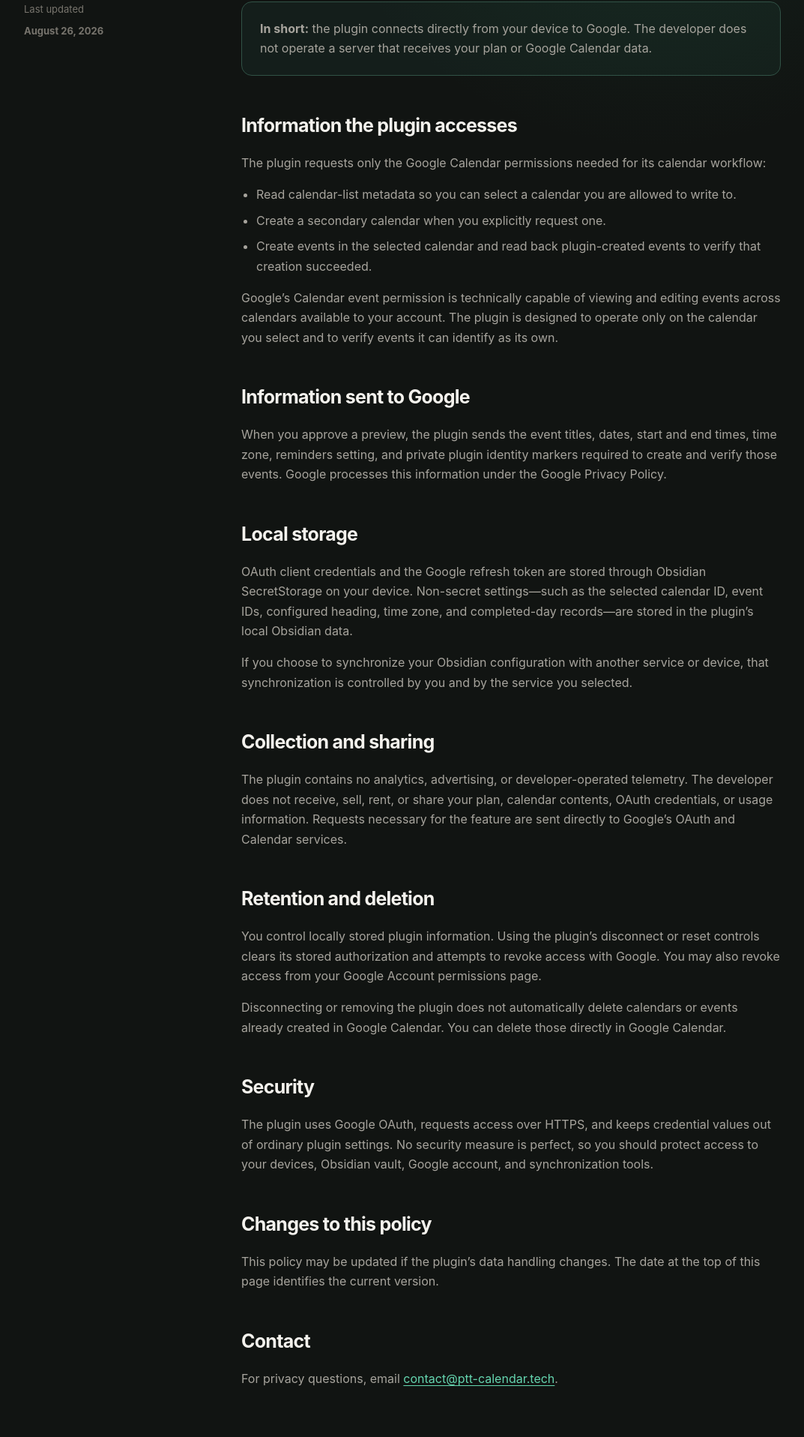
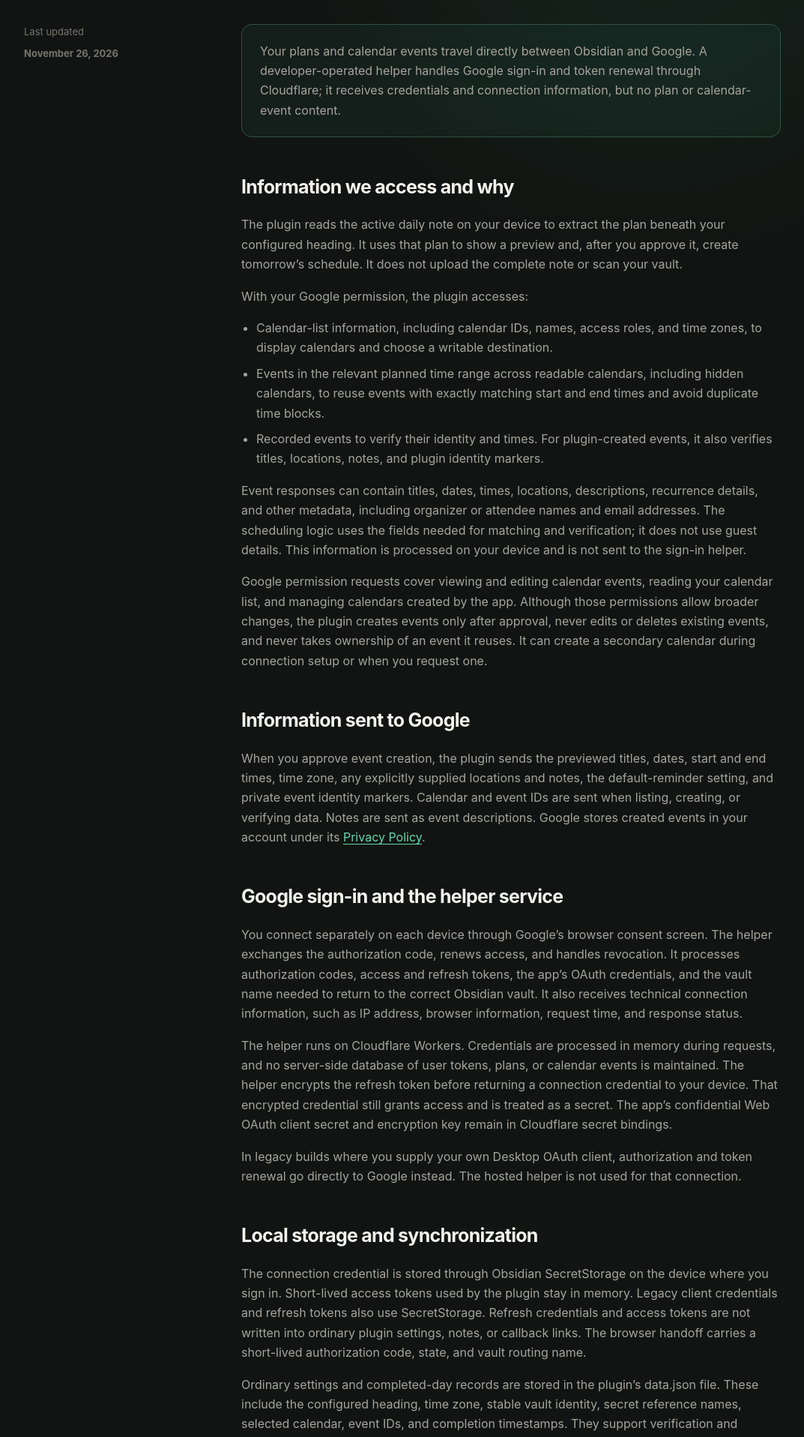
Before and after one commit to rixerpixer007/PTTCalendarWebsite, a Next.js app: page /privacy in a window 1280 px wide. Shown: the part 475-2391 px from the top of the page at 75% size, without its empty margins (48-1121 px from the left). Built offline with nearby package versions, Linux system fonts and the light colour scheme.

Commit message:
Update Google OAuth privacy disclosures and policy checks

```diff
--- a/app/layout.tsx
+++ b/app/layout.tsx
@@ -4,6 +4,8 @@ import './globals.css';
 import { siteConfig } from './site-config';
 
 export const metadata: Metadata = {
+	metadataBase: new URL(`https://${siteConfig.domain}`),
+	robots: { index: true, follow: true },
 	title: {
 		default: siteConfig.name,
 		template: `%s | ${siteConfig.name}`,
--- a/app/privacy/page.tsx
+++ b/app/privacy/page.tsx
@@ -3,7 +3,8 @@ import { siteConfig } from '../site-config';
 
 export const metadata: Metadata = {
 	title: 'Privacy policy',
-	description: `How ${siteConfig.name} accesses, uses, and stores Google Calendar data.`,
+	description: `How ${siteConfig.name} handles Google Calendar information, sign-in credentials, and local plugin data.`,
+	alternates: { canonical: '/privacy/' },
 };
 
 export default function PrivacyPolicy() {
@@ -12,7 +13,7 @@ export default function PrivacyPolicy() {
 			<header className="legal-header">
 				<p className="section-label">Privacy</p>
 				<h1>Privacy policy</h1>
-				<p>This policy explains how {siteConfig.name} handles information when you connect the Obsidian plugin to Google Calendar.</p>
+				<p>This policy covers {siteConfig.name}, its Obsidian plugin, this website, and the Google sign-in helper operated by the plugin’s developer at auth.ptt-calendar.tech.</p>
 			</header>
 
 			<div className="legal-content">
@@ -22,55 +23,70 @@ export default function PrivacyPolicy() {
 				</aside>
 				<article className="prose">
 					<section className="callout">
-						<p><strong>In short:</strong> the plugin connects directly from your device to Google. The developer does not operate a server that receives your plan or Google Calendar data.</p>
+						<p>Your plans and calendar events travel directly between Obsidian and Google. A developer-operated helper handles Google sign-in and token renewal through Cloudflare; it receives credentials and connection information, but no plan or calendar-event content.</p>
 					</section>
 
 					<section>
-						<h2>Information the plugin accesses</h2>
-						<p>The plugin requests only the Google Calendar permissions needed for its calendar workflow:</p>
+						<h2>Information we access and why</h2>
+						<p>The plugin reads the active daily note on your device to extract the plan beneath your configured heading. It uses that plan to show a preview and, after you approve it, create tomorrow’s schedule. It does not upload the complete note or scan your vault.</p>
+						<p>With your Google permission, the plugin accesses:</p>
 						<ul>
-							<li>Read calendar-list metadata so you can select a calendar you are allowed to write to.</li>
-							<li>Create a secondary calendar when you explicitly request one.</li>
-							<li>Create events in the selected calendar and read back plugin-created events to verify that creation succeeded.</li>
+							<li>Calendar-list information, including calendar IDs, names, access roles, and time zones, to display calendars and choose a writable destination.</li>
+							<li>Events in the relevant planned time range across readable calendars, including hidden calendars, to reuse events with exactly matching start and end times and avoid duplicate time blocks.</li>
+							<li>Recorded events to verify their identity and times. For plugin-created events, it also verifies titles, locations, notes, and plugin identity markers.</li>
 						</ul>
-						<p>Google’s Calendar event permission is technically capable of viewing and editing events across calendars available to your account. The plugin is designed to operate only on the calendar you select and to verify events it can identify as its own.</p>
+						<p>Event responses can contain titles, dates, times, locations, descriptions, recurrence details, and other metadata, including organizer or attendee names and email addresses. The scheduling logic uses the fields needed for matching and verification; it does not use guest details. This information is processed on your device and is not sent to the sign-in helper.</p>
+						<p>Google permission requests cover viewing and editing calendar events, reading your calendar list, and managing calendars created by the app. Although those permissions allow broader changes, the plugin creates events only after approval, never edits or deletes existing events, and never takes ownership of an event it reuses. It can create a secondary calendar during connection setup or when you request one.</p>
 					</section>
 
 					<section>
 						<h2>Information sent to Google</h2>
-						<p>When you approve a preview, the plugin sends the event titles, dates, start and end times, time zone, reminders setting, and private plugin identity markers required to create and verify those events. Google processes this information under the Google Privacy Policy.</p>
+						<p>When you approve event creation, the plugin sends the previewed titles, dates, start and end times, time zone, any explicitly supplied locations and notes, the default-reminder setting, and private event identity markers. Calendar and event IDs are sent when listing, creating, or verifying data. Notes are sent as event descriptions. Google stores created events in your account under its <a href="https://policies.google.com/privacy">Privacy Policy</a>.</p>
 					</section>
 
 					<section>
-						<h2>Local storage</h2>
-						<p>OAuth client credentials and the Google refresh token are stored through Obsidian SecretStorage on your device. Non-secret settings—such as the selected calendar ID, event IDs, configured heading, time zone, and completed-day records—are stored in the plugin’s local Obsidian data.</p>
-						<p>If you choose to synchronize your Obsidian configuration with another service or device, that synchronization is controlled by you and by the service you selected.</p>
+						<h2>Google sign-in and the helper service</h2>
+						<p>You connect separately on each device through Google’s browser consent screen. The helper exchanges the authorization code, renews access, and handles revocation. It processes authorization codes, access and refresh tokens, the app’s OAuth credentials, and the vault name needed to return to the correct Obsidian vault. It also receives technical connection information, such as IP address, browser information, request time, and response status.</p>
+						<p>The helper runs on Cloudflare Workers. Credentials are processed in memory during requests, and no server-side database of user tokens, plans, or calendar events is maintained. The helper encrypts the refresh token before returning a connection credential to your device. That encrypted credential still grants access and is treated as a secret. The app’s confidential Web OAuth client secret and encryption key remain in Cloudflare secret bindings.</p>
+						<p>In legacy builds where you supply your own Desktop OAuth client, authorization and token renewal go directly to Google instead. The hosted helper is not used for that connection.</p>
 					</section>
 
 					<section>
-						<h2>Collection and sharing</h2>
-						<p>The plugin contains no analytics, advertising, or developer-operated telemetry. The developer does not receive, sell, rent, or share your plan, calendar contents, OAuth credentials, or usage information. Requests necessary for the feature are sent directly to Google’s OAuth and Calendar services.</p>
+						<h2>Local storage and synchronization</h2>
+						<p>The connection credential is stored through Obsidian SecretStorage on the device where you sign in. Short-lived access tokens used by the plugin stay in memory. Legacy client credentials and refresh tokens also use SecretStorage. Refresh credentials and access tokens are not written into ordinary plugin settings, notes, or callback links. The browser handoff carries a short-lived authorization code, state, and vault routing name.</p>
+						<p>Ordinary settings and completed-day records are stored in the plugin’s data.json file. These include the configured heading, time zone, stable vault identity, secret reference names, selected calendar, event IDs, and completion timestamps. They support verification and duplicate protection. If you sync your vault configuration, these ordinary files may sync through the service you choose; SecretStorage credentials are not part of that file sync.</p>
 					</section>
 
 					<section>
-						<h2>Retention and deletion</h2>
-						<p>You control locally stored plugin information. Using the plugin’s disconnect or reset controls clears its stored authorization and attempts to revoke access with Google. You may also revoke access from your Google Account permissions page.</p>
-						<p>Disconnecting or removing the plugin does not automatically delete calendars or events already created in Google Calendar. You can delete those directly in Google Calendar.</p>
+						<h2>Sharing and service providers</h2>
+						<p>Google receives the information needed for authorization and Calendar operations. Cloudflare processes the helper’s credentials and technical traffic as its hosting and security provider. GitHub Pages hosts this public website and may process visitor IP addresses and request information to deliver and protect it. Your chosen vault-sync provider processes any files you choose to sync.</p>
+						<p>These providers process information under their own applicable terms and privacy policies: <a href="https://www.cloudflare.com/privacypolicy/">Cloudflare</a> and <a href="https://docs.github.com/en/site-policy/privacy-policies/github-general-privacy-statement">GitHub</a>. Provider infrastructure may process data outside your country.</p>
+						<p>We do not sell or rent Google user data, use it for advertising, or send it to data brokers. We do not use Google Calendar information to develop, improve, or train AI or machine-learning models. The plugin and website contain no advertising or product-analytics trackers. Any transfer of Google user data is limited to providing the features described here, meeting applicable legal obligations, or protecting security.</p>
+						<p>We comply with the <a href="https://developers.google.com/terms/api-services-user-data-policy">Google API Services User Data Policy</a>, including its Limited Use requirements, when handling Google user data.</p>
 					</section>
 
 					<section>
-						<h2>Security</h2>
-						<p>The plugin uses Google OAuth, requests access over HTTPS, and keeps credential values out of ordinary plugin settings. No security measure is perfect, so you should protect access to your devices, Obsidian vault, Google account, and synchronization tools.</p>
+						<h2>Protection and operational records</h2>
+						<p>Connections to Google and the hosted helper use HTTPS. Authorization uses state and PKCE checks to bind the response to the initiating device. Refresh credentials are encrypted using AES-256-GCM, and the helper’s confidential keys are stored separately as hosting secrets. Keep your devices, vault, Google account, and synchronization tools protected; these measures cannot guarantee absolute security.</p>
+						<p>Sampled technical diagnostics may be retained by Cloudflare to operate and troubleshoot the service. Helper query strings are redacted from observability records, invocation logging is disabled, and application code does not log authorization codes, tokens, request bodies, or calendar content. Cloudflare currently documents three days of Workers Logs retention on its free plan; other infrastructure and security records follow the providers’ retention policies.</p>
 					</section>
 
 					<section>
-						<h2>Changes to this policy</h2>
-						<p>This policy may be updated if the plugin’s data handling changes. The date at the top of this page identifies the current version.</p>
+						<h2>Retention, deletion, and your choices</h2>
+						<ul>
+							<li>Local connection credentials remain until you disconnect or reset them. Select <strong>Disconnect and revoke</strong> in the plugin to clear this device’s connection and request Google revocation. Google revocation can disconnect other devices using the same app.</li>
+							<li>You can also remove access from your <a href="https://myaccount.google.com/connections">Google Account connections</a>. Revocation invalidates access even if a stored local credential has not yet been removed.</li>
+							<li>Settings and completed-day history remain until you reset or delete the plugin’s local data. The desktop <strong>Reset plugin data</strong> control clears those records and local authorization. Disconnect before uninstalling if you want the plugin to clear its stored connection.</li>
+							<li>Authorization requests are processed transiently by the helper. Its operational diagnostics expire under the hosting provider’s retention settings; there is no permanent developer-maintained token database.</li>
+							<li>Events and calendars created in Google remain there until you delete them. Disconnecting, resetting, or uninstalling the plugin does not delete them. Copies in your own backups or sync history are controlled by you and those services.</li>
+						</ul>
+						<p>For questions or a request concerning developer-held technical information, contact <a href={`mailto:${siteConfig.contactEmail}`}>{siteConfig.contactEmail}</a>. Do not send passwords, tokens, or private plan content. The developer cannot retrieve or delete your local vault data or access your calendar through a server-side user database.</p>
 					</section>
 
 					<section>
-						<h2>Contact</h2>
-						<p>For privacy questions, email <a href={`mailto:${siteConfig.contactEmail}`}>{siteConfig.contactEmail}</a>.</p>
+						<h2>Changes and contact</h2>
+						<p>This policy is maintained by the developer of {siteConfig.name}. Material changes to Google data access or use will be disclosed before those changes take effect, with renewed consent where required. The date above identifies this version.</p>
+						<p>Privacy contact: <a href={`mailto:${siteConfig.contactEmail}`}>{siteConfig.contactEmail}</a>.</p>
 					</section>
 				</article>
 			</div>
--- a/app/site-config.ts
+++ b/app/site-config.ts
@@ -2,5 +2,5 @@ export const siteConfig = {
 	name: 'PTT Daily Calendar',
 	domain: 'ptt-calendar.tech',
 	contactEmail: 'contact@ptt-calendar.tech',
-	lastUpdated: 'August 26, 2026',
+	lastUpdated: 'November 26, 2026',
 };
--- a/package.json
+++ b/package.json
@@ -8,7 +8,8 @@
   "scripts": {
     "dev": "next dev",
     "build": "next build",
-    "lint": "eslint . --ignore-pattern out --ignore-pattern .next"
+    "lint": "eslint . --ignore-pattern out --ignore-pattern .next",
+    "check:export": "node scripts/check-export.mjs"
   },
   "dependencies": {
     "next": "16.3.3",
```
Also changed, not shown: app/page.tsx (+6 -3 lines), app/terms/page.tsx (+4 -3 lines), scripts/check-export.mjs (added, +22 -0 lines), public/robots.txt (added), 3 other files (tests, documents, lock files or other folders).
